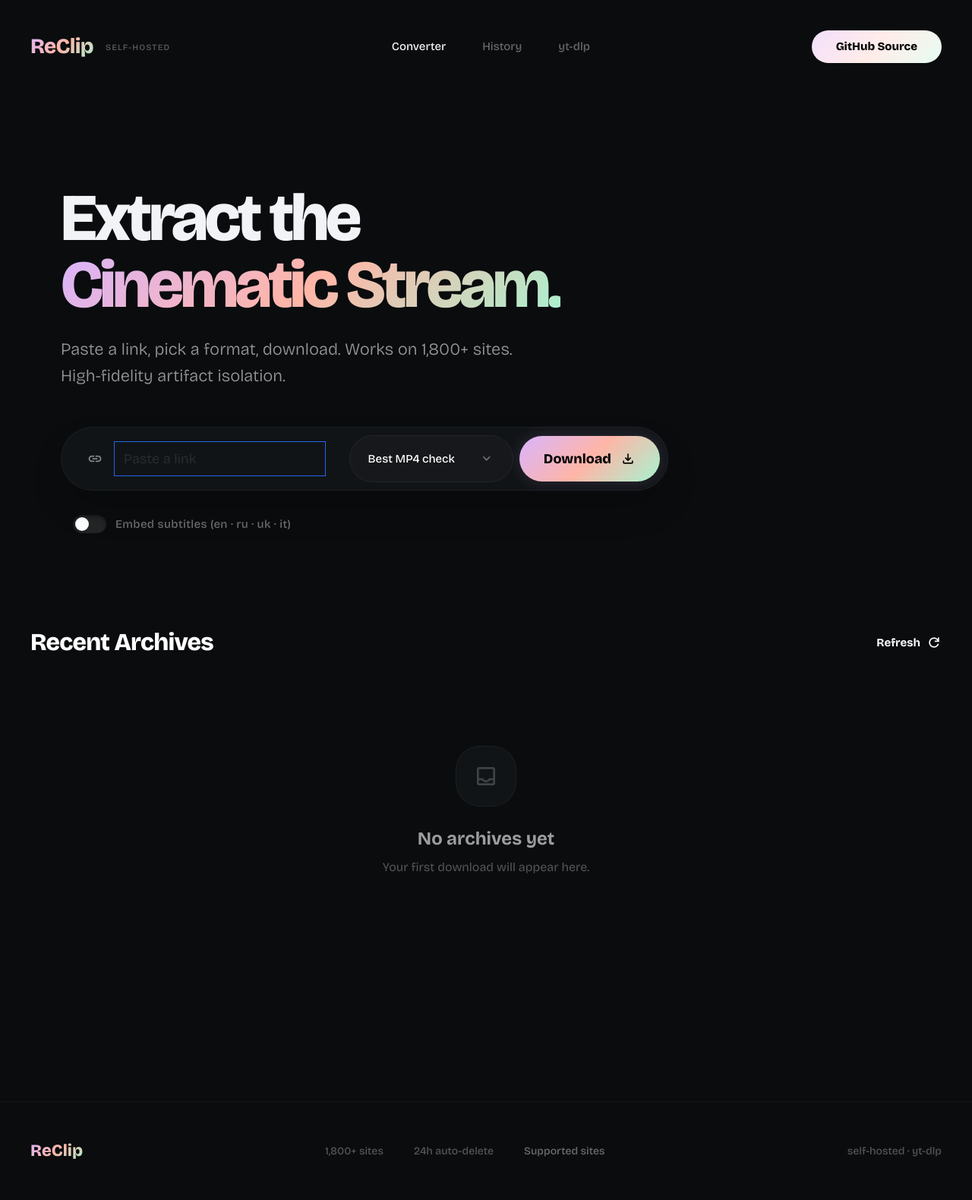
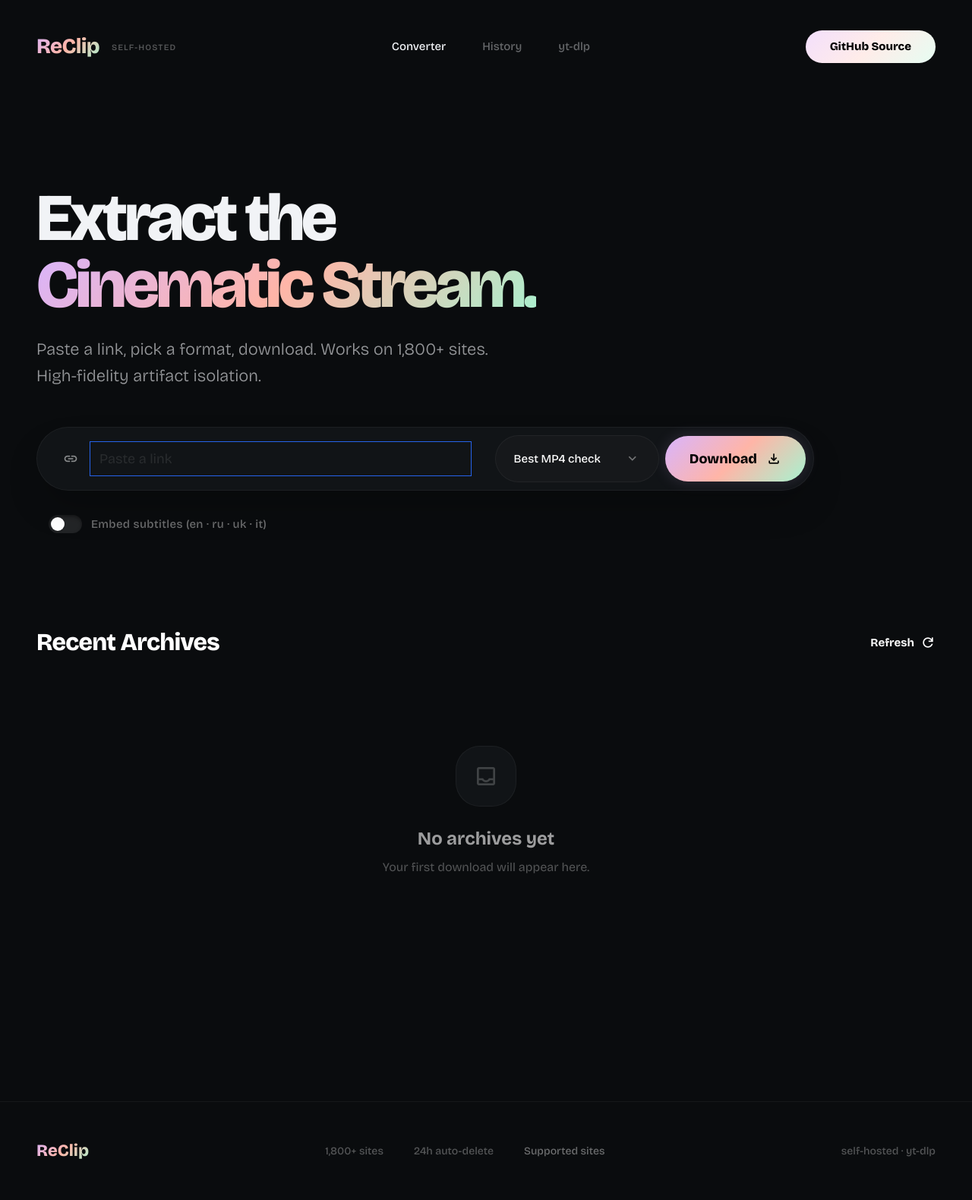
Before and after one commit to akastas/reclip, a FastAPI app: page / in a window 1280 px wide. Shown: the whole page at 76% size. Run offline with FastAPI, Linux system fonts and the light colour scheme; data that the repository does not hold is empty; parts of the project's set-up code (start-up, migrations or seed data) failed here and were passed over; some libraries are stand-ins or nearby versions.

Commit message:
style: restore expansive 1600px width layout parameters

```diff
--- a/app/templates/index.html
+++ b/app/templates/index.html
@@ -54,7 +54,7 @@
           label: ["Bricolage Grotesque", "sans-serif"],
         },
         maxWidth: {
-          "content": "1400px",
+          "content": "1600px",
         },
       },
     },
@@ -64,7 +64,7 @@
 <body class="bg-[#0a0c0e] text-on-surface font-body min-h-screen flex flex-col overflow-x-hidden selection:bg-primary/30 selection:text-primary">
 
 <nav class="w-full z-50 font-headline pt-8 mt-2">
-  <div class="max-w-[1400px] mx-auto px-10 flex justify-between items-center">
+  <div class="max-w-content mx-auto px-6 lg:px-12 flex justify-between items-center">
     <div class="flex items-center gap-4">
         <a class="text-[28px] font-extrabold tracking-tight text-prismatic hover:opacity-80 transition-opacity" href="#">
           ReClip
@@ -82,20 +82,20 @@
   </div>
 </nav>
 
-<main id="top" class="flex-grow flex flex-col pt-[160px] pb-24 w-full items-center">
+<main id="top" class="flex-grow flex flex-col pt-[120px] lg:pt-[160px] pb-24 w-full items-center">
 
-  <section class="max-w-[1200px] w-full mb-[120px] flex flex-col items-start px-10">
+  <section class="max-w-content w-full mb-[120px] flex flex-col items-start px-6 lg:px-12">
     <div class="flex flex-col items-start w-full">
-      <h1 class="font-headline text-[7xl] md:text-[88px] font-extrabold tracking-tighter text-on-surface mb-6 leading-[1.0] text-left">
+      <h1 class="font-headline text-[5xl] md:text-[7xl] lg:text-[88px] font-extrabold tracking-tighter text-on-surface mb-6 leading-[1.0] text-left">
         Extract the <br/>
         <span class="text-prismatic">Cinematic Stream.</span>
       </h1>
-      <p class="font-body text-on-surface/60 text-[22px] max-w-2xl font-light mb-12 leading-relaxed">
+      <p class="font-body text-on-surface/60 text-lg md:text-[22px] max-w-2xl font-light mb-12 leading-relaxed">
         Paste a link, pick a format, download. Works on 1,800+ sites. <br/>High-fidelity artifact isolation.
       </p>
     </div>
 
-    <form id="download-form" class="w-full relative max-w-[800px] bg-[#111417] p-2.5 rounded-full flex flex-col md:flex-row items-center gap-2 border border-white/5 z-10 shadow-2xl">
+    <form id="download-form" class="w-full relative max-w-full lg:max-w-5xl bg-[#111417] p-2.5 rounded-full flex flex-col md:flex-row items-center gap-2 border border-white/5 z-10 shadow-2xl">
       <div class="flex-grow flex items-center px-6 w-full group transition-all">
         <span class="material-symbols-outlined text-white/50 mr-4 text-xl">link</span>
         <input id="url" type="url" required autofocus autocomplete="off" spellcheck="false" class="bg-transparent border-none outline-none text-white font-body w-full placeholder:text-white/20 text-lg group-focus-within:placeholder:opacity-50" placeholder="Paste a link"/>
@@ -154,8 +154,8 @@
     </div>
   </section>
 
-  <section id="history" class="max-w-[1400px] w-full px-10 scroll-mt-20">
-    <div class="flex items-center justify-between mb-8 w-full max-w-[1240px] mx-auto">
+  <section id="history" class="max-w-content w-full px-6 lg:px-12 scroll-mt-20">
+    <div class="flex items-center justify-between mb-8 w-full mx-auto">
       <h2 class="font-headline text-[32px] font-extrabold text-white tracking-tight">Recent Archives</h2>
       <button id="refresh-history" class="text-white font-bold text-[15px] hover:text-[#d8b4fe] transition-colors flex items-center gap-2">
         <span class="hidden sm:inline">Refresh</span>
@@ -163,7 +163,7 @@
       </button>
     </div>
 
-    <div id="history-grid" class="grid grid-cols-1 md:grid-cols-2 lg:grid-cols-3 gap-6 max-w-[1240px] mx-auto w-full"></div>
+    <div id="history-grid" class="grid gap-4 sm:gap-6 lg:gap-8 grid-cols-1 sm:grid-cols-2 lg:grid-cols-3 xl:grid-cols-4 mx-auto w-full"></div>
     <div id="history-empty" class="hidden text-center py-20 w-full col-span-3">
       <div class="inline-flex items-center justify-center w-20 h-20 rounded-[2rem] bg-[#111417] border border-white/5 mb-6">
         <span class="material-symbols-outlined text-[32px] text-white/20">inbox</span>
@@ -176,7 +176,7 @@
 </main>
 
 <footer class="w-full py-12 mt-[120px] border-t border-white/5 font-body">
-    <div class="max-w-[1400px] mx-auto px-10 flex flex-col md:flex-row justify-between items-center gap-8 text-[14px]">
+    <div class="max-w-content mx-auto px-6 lg:px-12 flex flex-col xl:flex-row justify-between items-center gap-8 text-[14px]">
         <div class="text-[22px] font-extrabold text-prismatic" style="background-image: var(--prismatic-gradient); -webkit-background-clip: text; background-clip: text; color: transparent;">
             ReClip
         </div>
```
